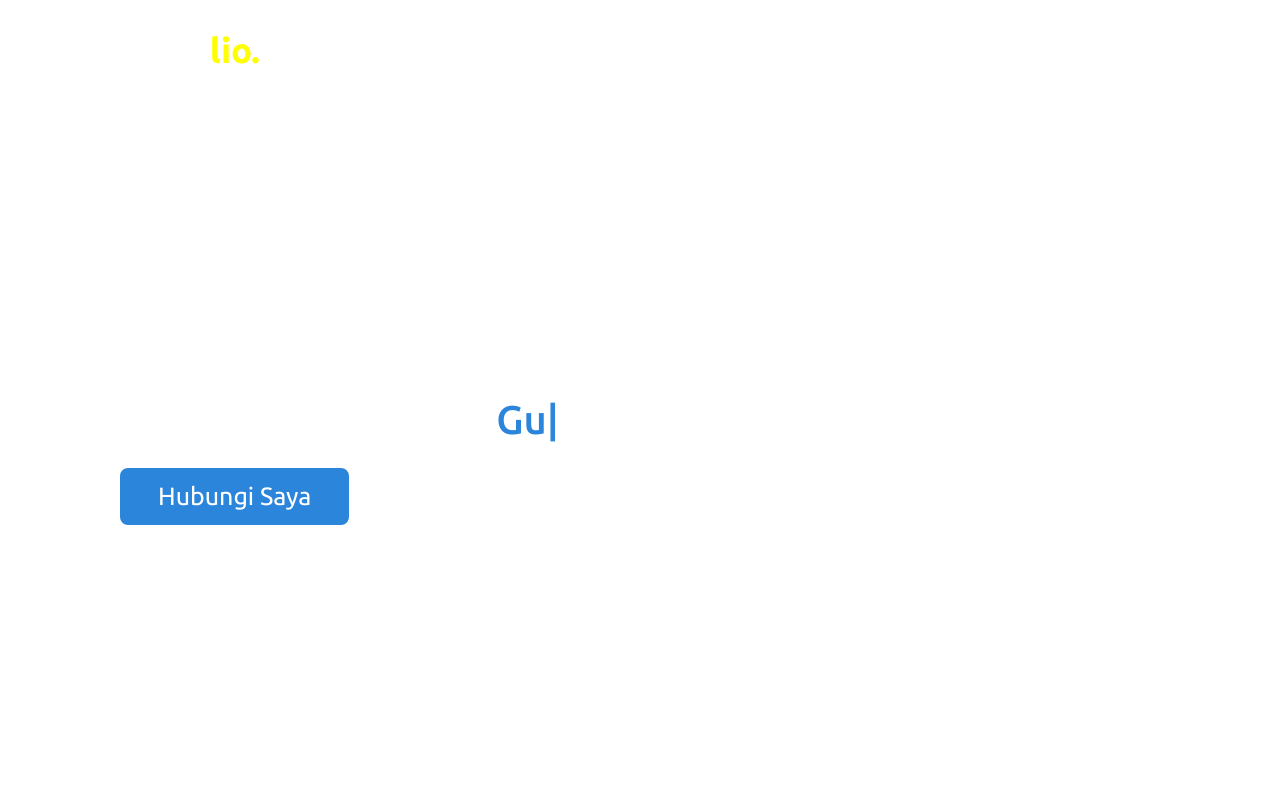
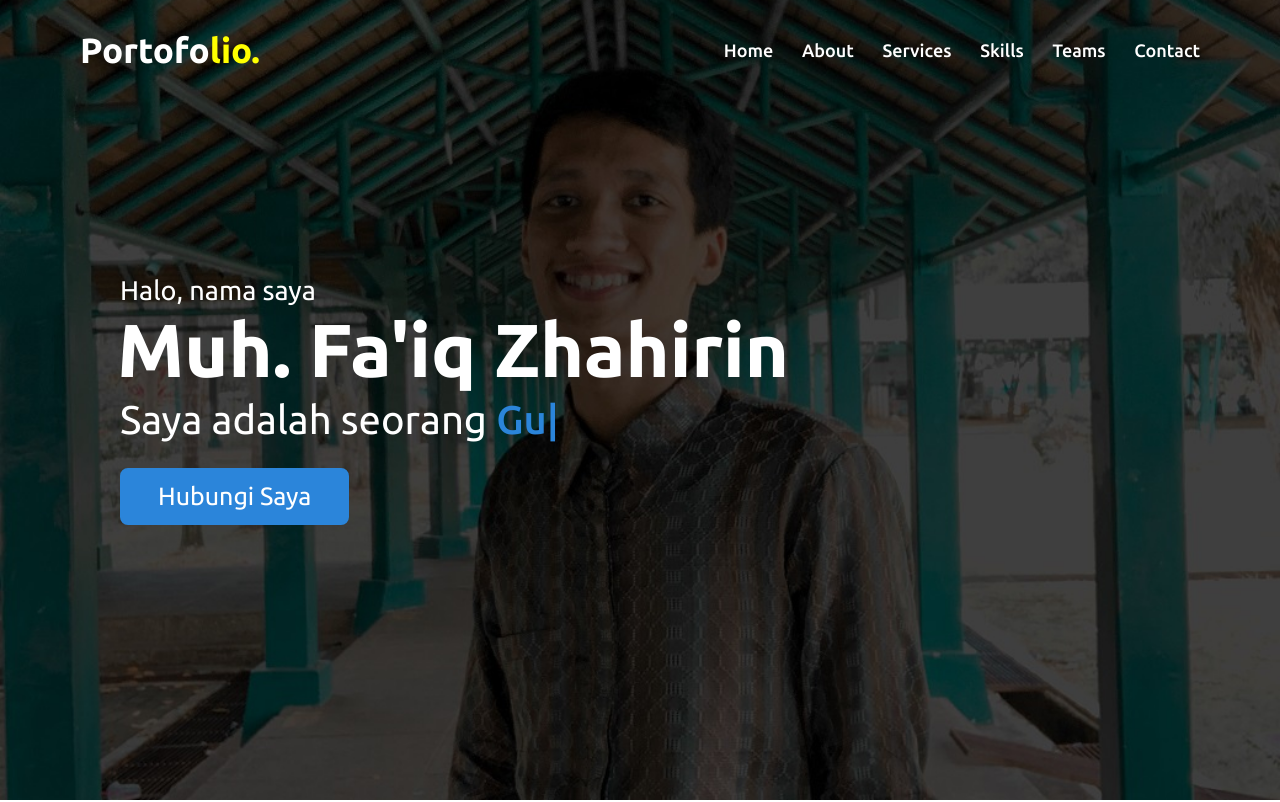
Before and after one commit to faiqzh/resume.0, a plain HTML site: page index.html in a window 1280 px wide. Shown: the top 802 px of the page. Drawn offline with nearby package versions, Linux system fonts and the light colour scheme.

Commit message:
background Home

```diff
--- a/scss/_global.scss
+++ b/scss/_global.scss
@@ -121,7 +121,7 @@ html{
 
 .home{
     display: flex;
-    background: url('assets/Home.jpg')no-repeat center;
+    background: url('../assets/Home.jpg')no-repeat center;
     color: $white;
     height: 100vh;
     background-size: cover;
```
Also changed, not shown: scss/style.css, 1 other file.
